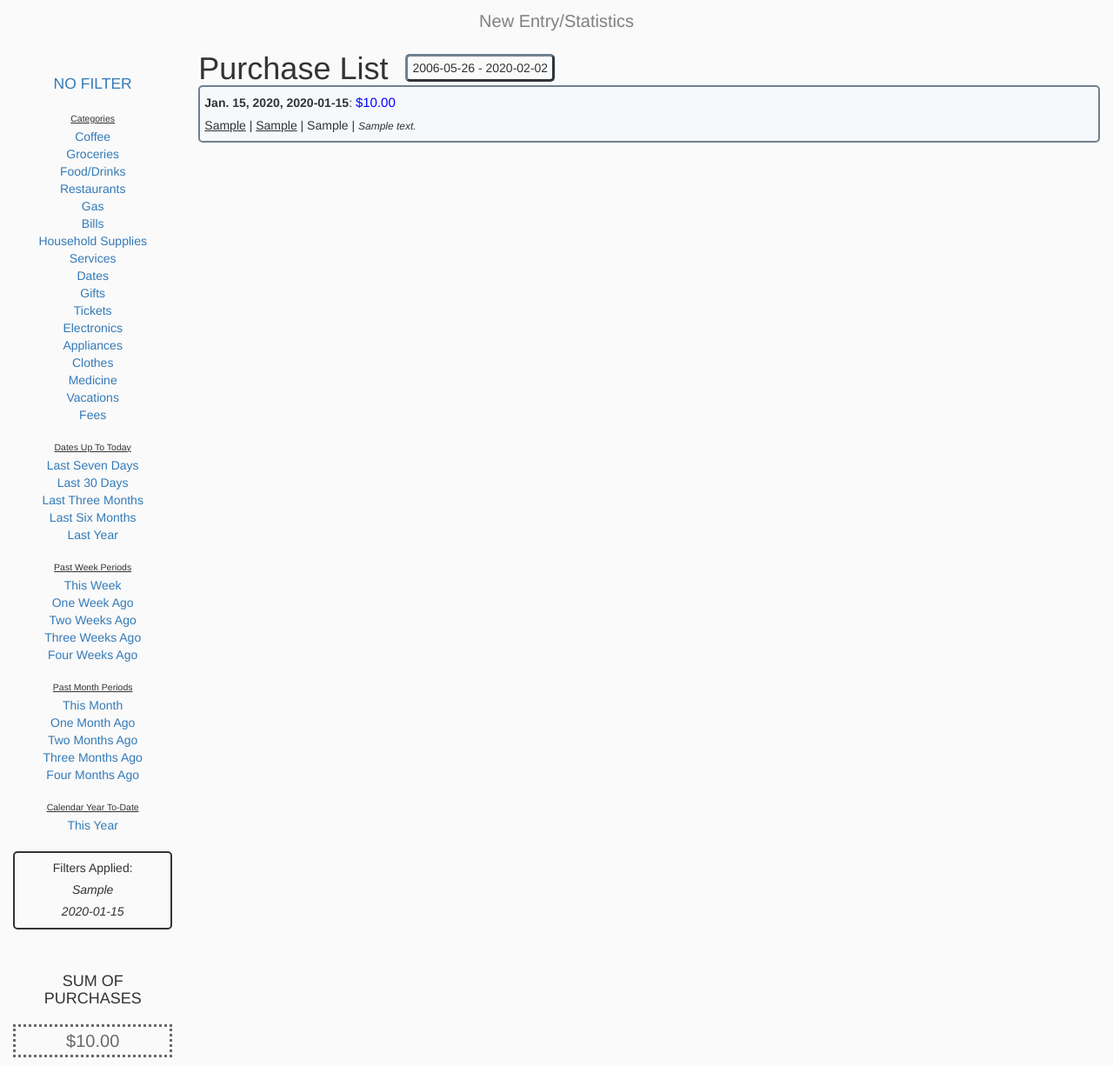
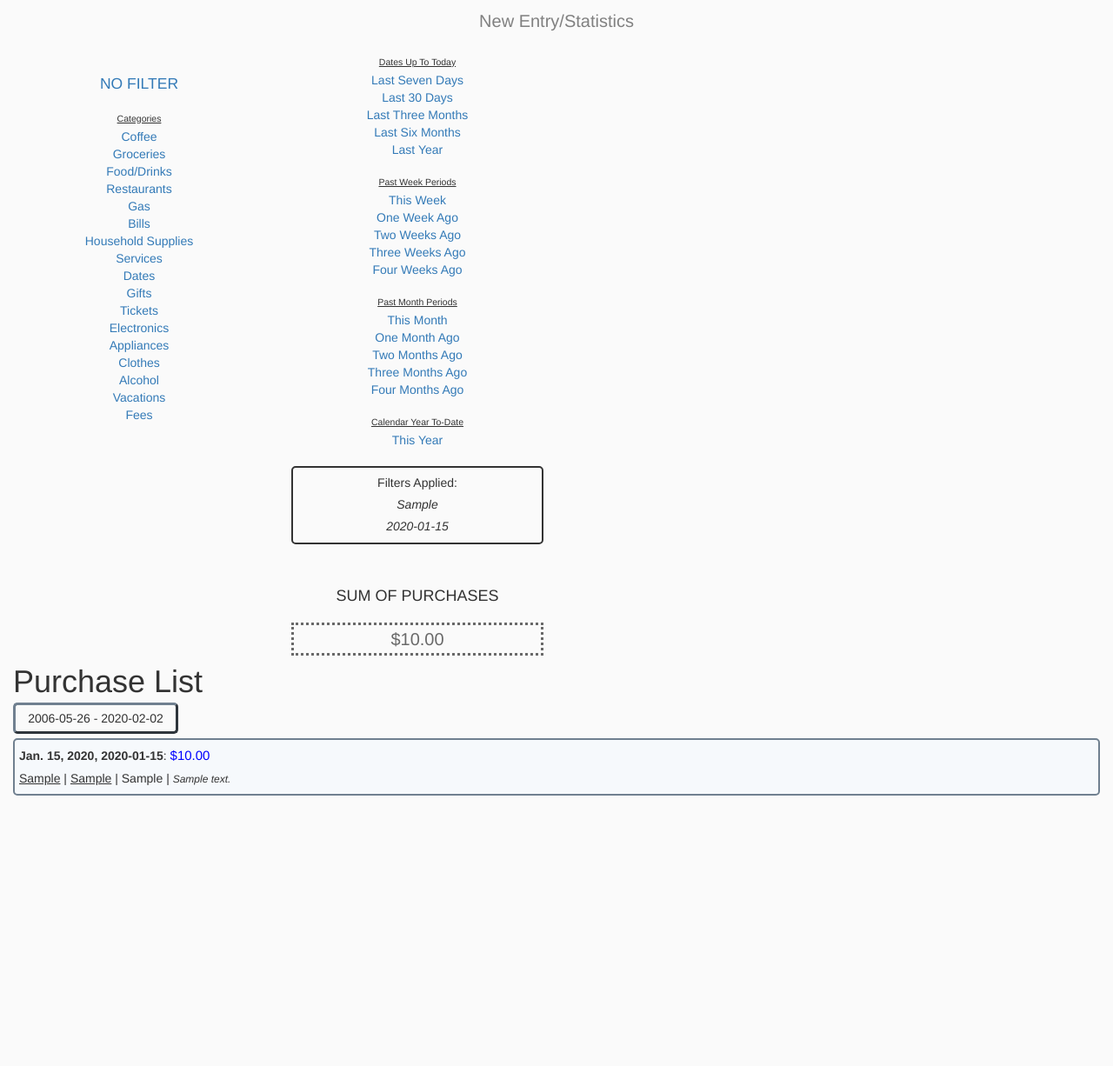
Before and after one commit to brendandagys/Personal-Budgeting-Assistant, a Django app: page /transactions/ in a window 1280 px wide. Shown: the whole page at 87% size. After the commit the page ends 915 px from the top, so only its background shows below. Run offline with Django 3.2, Linux system fonts and the light colour scheme; a user stored in the database is signed in; tables that the repository leaves empty hold one stand-in row (values such as "Sample post"); some libraries are stand-ins or nearby versions.

Commit message:
Trying to sort out the Transactions page columns. Added gym membership bill.

```diff
--- a/tracker/forms.py
+++ b/tracker/forms.py
@@ -9,7 +9,7 @@ from .models import Purchase
 class PurchaseForm(forms.Form):
 
         CATEGORY_CHOICES = (
-            ('Unspecified', 'Unspecified'),
+            ('', ''),
             ('Coffee', 'Coffee'),
             ('Groceries', 'Groceries'),
             ('Food/Drinks', 'Food/Drinks'),
@@ -24,7 +24,7 @@ class PurchaseForm(forms.Form):
             ('Electronics', 'Electronics'),
             ('Appliances', 'Appliances'),
             ('Clothes', 'Clothes'),
-            ('Medicine', 'Medicine'),
+            ('Alcohol', 'Alcohol'),
             ('Vacation', 'Vacation'),
             ('Fees', 'Fees')
         )
--- a/tracker/static/css/style.css
+++ b/tracker/static/css/style.css
@@ -160,8 +160,11 @@ select[id^="id_"] {
 
 .date_span {
     position: relative;
-    bottom: 0.75rem;
-    left: 1rem;
+    /* left: 1.7rem; */
+    margin-top: 0.5rem;
+    margin-bottom: 0.5rem;
+    width: 19rem;
+    text-align: center;
     border-style: outset;
     border-radius: 5px;
     border-color: slategrey;
--- a/tracker/templates/tracker/transaction_list.html
+++ b/tracker/templates/tracker/transaction_list.html
@@ -29,7 +29,7 @@
                     <a id="homepage_link" class="homepage_link" href="{% url 'homepage' %}">New Entry/Statistics</a>
                 </div>
 
-                <div class="filter_list col-sm-2">
+                <div class="filter_list col-sm-3 col-md-3 col-lg-3">
                     </br>
                     <a id="No Filter" class="no_filter" href="https://brendanspending.herokuapp.com/transactions/">NO FILTER</a></br></br>
 
@@ -48,9 +48,12 @@
                     <a id="cElectronics" href="https://brendanspending.herokuapp.com/transactions/">Electronics</a></br>
                     <a id="cAppliances" href="https://brendanspending.herokuapp.com/transactions/">Appliances</a></br>
                     <a id="cClothes" href="https://brendanspending.herokuapp.com/transactions/">Clothes</a></br>
-                    <a id="cMedicine" href="https://brendanspending.herokuapp.com/transactions/">Medicine</a></br>
+                    <a id="cAlcohol" href="https://brendanspending.herokuapp.com/transactions/">Alcohol</a></br>
                     <a id="cVacations" href="https://brendanspending.herokuapp.com/transactions/">Vacations</a></br>
                     <a id="cFees" href="https://brendanspending.herokuapp.com/transactions/">Fees</a></br></br>
+                </div>
+
+                <div class="filter_list col-sm-3 col-md-3 col-lg-3">
 
                     <p class="filter_headers">Dates Up To Today</p>
                     <a id="tLast Seven Days" href="https://brendanspending.herokuapp.com/transactions/">Last Seven Days</a></br>
@@ -88,10 +91,11 @@
 
                 </div>
 
-                <div class="col-sm-10">
+                <div class="col-sm-6 col-md-12 col-lg-12">
 
                     {% if purchase_list %}
-                        <h1 class="purchase_header">Purchase List </h1><span class="date_span"></span>
+                        <h1 class="purchase_header">Purchase List </h1>
+                        <div class="date_span"></div>
 
                         <ul class="list_container">
                             {% for purchase in purchase_list %}
--- a/tracker/views.py
+++ b/tracker/views.py
@@ -85,32 +85,51 @@ def homepage(request):
         cell_phone_plan_queryset = Bill.objects.filter(bill='Cell phone plan').order_by('-last_update_date')
         car_insurance_queryset = Bill.objects.filter(bill='Car insurance').order_by('-last_update_date')
         rent_queryset = Bill.objects.filter(bill='Rent').order_by('-last_update_date')
+        gym_membership_queryset = Bill.objects.filter(bill='Gym membership').order_by('-last_update_date')
 
         def check_bill_payments(bill, queryset):
             # Will create a Purchase object if True, since the month will match in the second if-statement
             instance_created_flag = False
             # If an instance doesn't exist, create it
             if len(queryset) == 0:
-                instance = Bill.objects.create(bill = bill, last_update_date = datetime.datetime(year, month, bill_information[bill][0]))
-                instance_created_flag = True
+                if bill != 'Gym membership':
+                    instance = Bill.objects.create(bill = bill, last_update_date = datetime.datetime(year, month, bill_information[bill][0]))
+                    instance_created_flag = True
+                else: # Create gym membership Bill
+                    instance = Bill.objects.create(bill = bill, last_update_date = datetime.datetime(2020, 2, 14))
             else:
                 instance = queryset[0] # instance is either a Queryset or a real instance. This ensures it always becomes the latter
             # Check if bills for the current month have been recorded
-            if instance.last_update_date.month != month and day > instance.last_update_date.day:# or instance_created_flag is True:
-                instance.last_update_date = datetime.datetime(year, month, bill_information[bill][0]) # Update the date. Won't matter if instance was just created
-                instance.save()
+            if bill != 'Gym membership':
+                if instance.last_update_date.month != month and day > instance.last_update_date.day:# or instance_created_flag is True:
+                    instance.last_update_date = datetime.datetime(year, month, bill_information[bill][0]) # Update the date. Won't matter if instance was just created
+                    instance.save()
 
-                Purchase.objects.create(date = datetime.datetime(year, month, bill_information[bill][0]),
-                                        time = '00:00',
-                                        amount = bill_information[bill][2],
-                                        category = 'Bills',
-                                        item = bill,
-                                        description = bill_information[bill][3] )
+                    Purchase.objects.create(date = datetime.datetime(year, month, bill_information[bill][0]),
+                                            time = '00:00',
+                                            amount = bill_information[bill][2],
+                                            category = 'Bills',
+                                            category_2 = '', # Worked without this line, but being safe
+                                            item = bill,
+                                            description = bill_information[bill][3] )
+            else:
+                if (((date + relativedelta(weekday=FR(-1))) - instance.last_update_date).days)%14 == 0 and (date - instance.last_update_date).days >=14:
+                    instance.last_update_date = date + relativedelta(weekday=FR(-1))
+                    instance.save()
+
+                    Purchase.objects.create(date = date + relativedelta(weekday=FR(-1)),
+                                            time = '00:00',
+                                            amount = 10.16,
+                                            category = 'Bills',
+                                            category_2 = '', # Worked without this line, but being safe
+                                            item = 'Gym membership',
+                                            description = 'Bi-weekly fee.' )
 
         check_bill_payments('Apple Music', apple_music_queryset)
         check_bill_payments('Cell phone plan', cell_phone_plan_queryset)
         check_bill_payments('Car insurance', car_insurance_queryset)
         check_bill_payments('Rent', rent_queryset)
+        check_bill_payments('Gym membership', gym_membership_queryset)
 
     elif request.method == 'POST':
 
@@ -263,7 +282,7 @@ class PurchaseListView(generic.ListView):
         elif parameter == 'Last Year':
             return [date + relativedelta(years=-1), date]
         elif parameter == 'This Week': # 0 = Monday, 1 = Tuesday, 2 = Wednesday, 3 = Thursday, 4 = Friday, 5 = Saturday, 6 = Sunday
-            return [date - datetime.timedelta(days=1 + weekday), date]
+            return [date - datetime.timedelta(days=1+weekday), date]
         elif parameter == 'One Week Ago':
             return [date + relativedelta(weeks=-1, weekday=SU(-1)), date + relativedelta(weeks=-1, weekday=SA(1))]
         elif parameter == 'Two Weeks Ago':
@@ -273,7 +292,7 @@ class PurchaseListView(generic.ListView):
         elif parameter == 'Four Weeks Ago':
             return [date + relativedelta(weeks=-4, weekday=SU(-1)), date + relativedelta(weeks=-4, weekday=SA(1))]
         elif parameter == 'This Month':
-            return [datetime.datetime(year, month, 1), date]
+            return [datetime.datetime(year, month, 1).date(), date]
         elif parameter == 'One Month Ago':
             return [date + relativedelta(day=1, months=-1), date + relativedelta(day=31, months=-1)]
         elif parameter == 'Two Months Ago':
@@ -330,7 +349,7 @@ def filter_manager(request):
         elif parameter == 'Last Year':
             return [date + relativedelta(years=-1), date]
         elif parameter == 'This Week': # 0 = Monday, 1 = Tuesday, 2 = Wednesday, 3 = Thursday, 4 = Friday, 5 = Saturday, 6 = Sunday
-            return [date - datetime.timedelta(days=1 + weekday), date]
+            return [date - datetime.timedelta(days=1+weekday), date]
         elif parameter == 'One Week Ago':
             return [date + relativedelta(weeks=-1, weekday=SU(-1)), date + relativedelta(weeks=-1, weekday=SA(1))]
         elif parameter == 'Two Weeks Ago':
@@ -340,7 +359,7 @@ def filter_manager(request):
         elif parameter == 'Four Weeks Ago':
             return [date + relativedelta(weeks=-4, weekday=SU(-1)), date + relativedelta(weeks=-4, weekday=SA(1))]
         elif parameter == 'This Month':
-            return [datetime.datetime(year, month, 1), date]
+            return [datetime.datetime(year, month, 1).date(), date]
         elif parameter == 'One Month Ago':
             return [date + relativedelta(day=1, months=-1), date + relativedelta(day=31, months=-1)]
         elif parameter == 'Two Months Ago':
```
